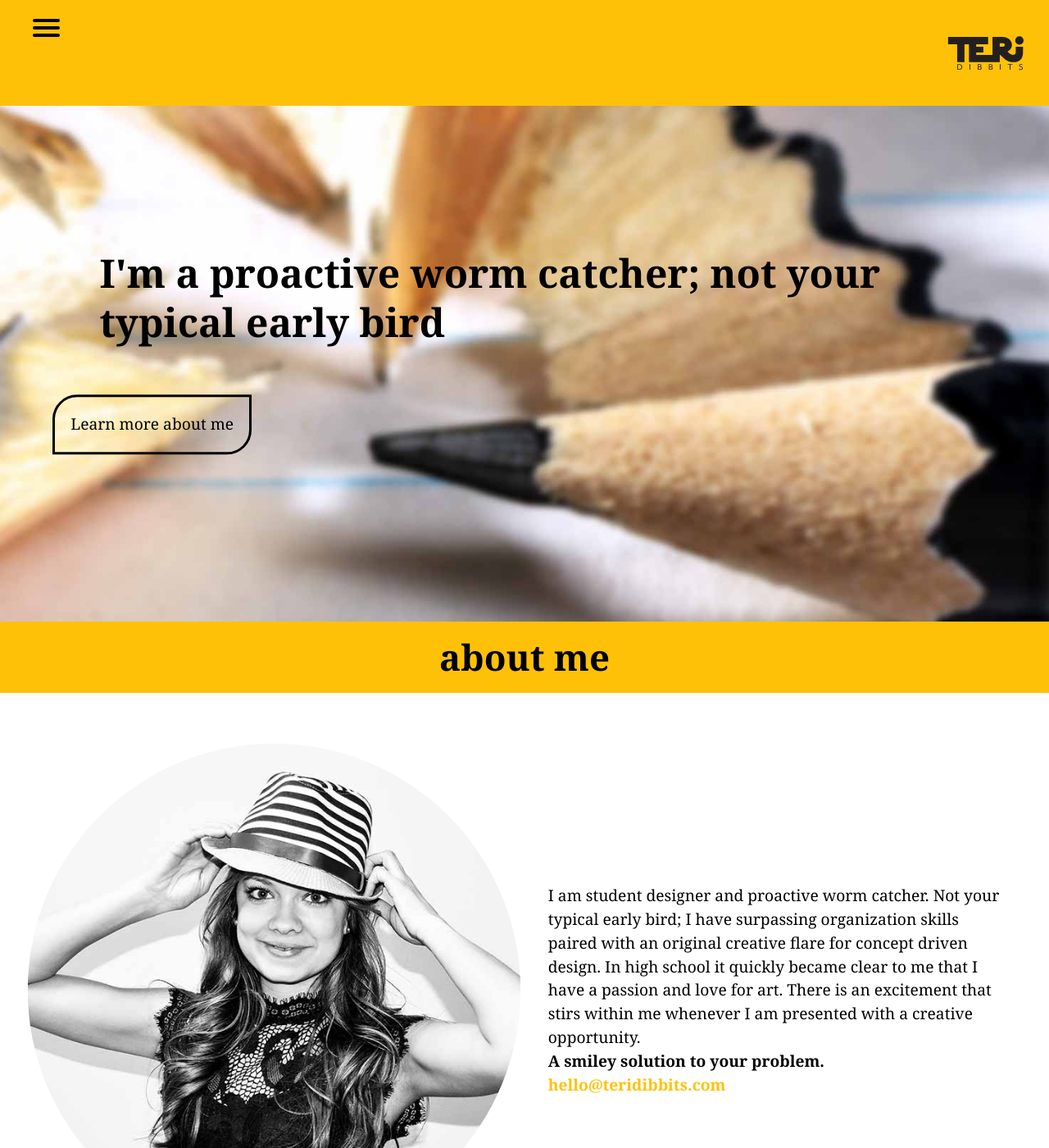
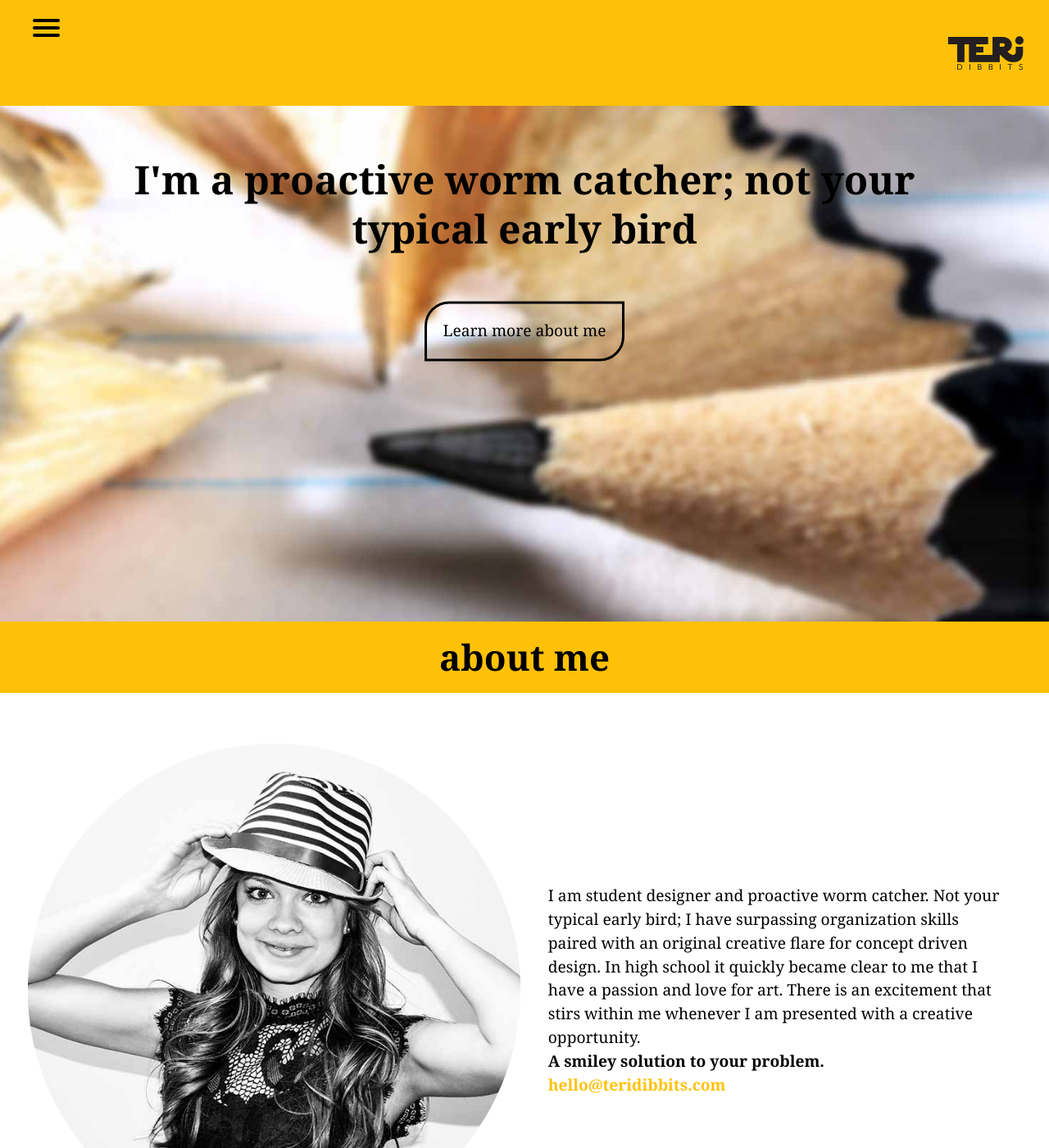
Before and after one commit to TeriDibbits/teridibbits.ca, a Jekyll site: the page pages/home.html, which Jekyll copies as it is, in a window 1280 px wide and 1400 px high. Shown: the whole window at 82% size. Built offline with Jekyll 4.4.1, drawn with Linux system fonts in a browser that asks for light colours.

Commit message:
small adjustments to home page
centered banner text
changed hover state
added scrolld down
made copyright weight normal

```diff
--- a/_layouts/default.html
+++ b/_layouts/default.html
@@ -46,6 +46,7 @@
         <h2 itemprop="description" class="banner-title pad-b">I'm a proactive worm catcher; <br>not your typical early bird</h2>
         <a itemprop="url" class="btn-ghost" href="#about">Learn more about me</a>
       </div>
+      <p class="scroll-down regular-body {{page.scrollarrowcolor}}">Scroll Down ><p>
   </article>
 
   {% else %}
--- a/css/main.css
+++ b/css/main.css
@@ -107,11 +107,11 @@
 .banner-body {
   position: absolute;
   float: none;
-  text-align: left;
+  text-align: center;
   margin: 0;
   bottom: 0;
   left: 50%;
-  top: 60%;
+  top: 50%;
   width: 100%;
   transform: translate(-50%, -50%);
 }
@@ -127,8 +127,8 @@
 }
 
 .btn-ghost:hover {
-  background-color: #ffc107;
-  color: #000
+  background-color: #000;
+  color: #ffc107;
 }
 
 .arrowwhite {
@@ -233,6 +233,7 @@
 
 .copyright {
   text-align: left;
+  font-weight: normal;
 }
 
 a {
```
